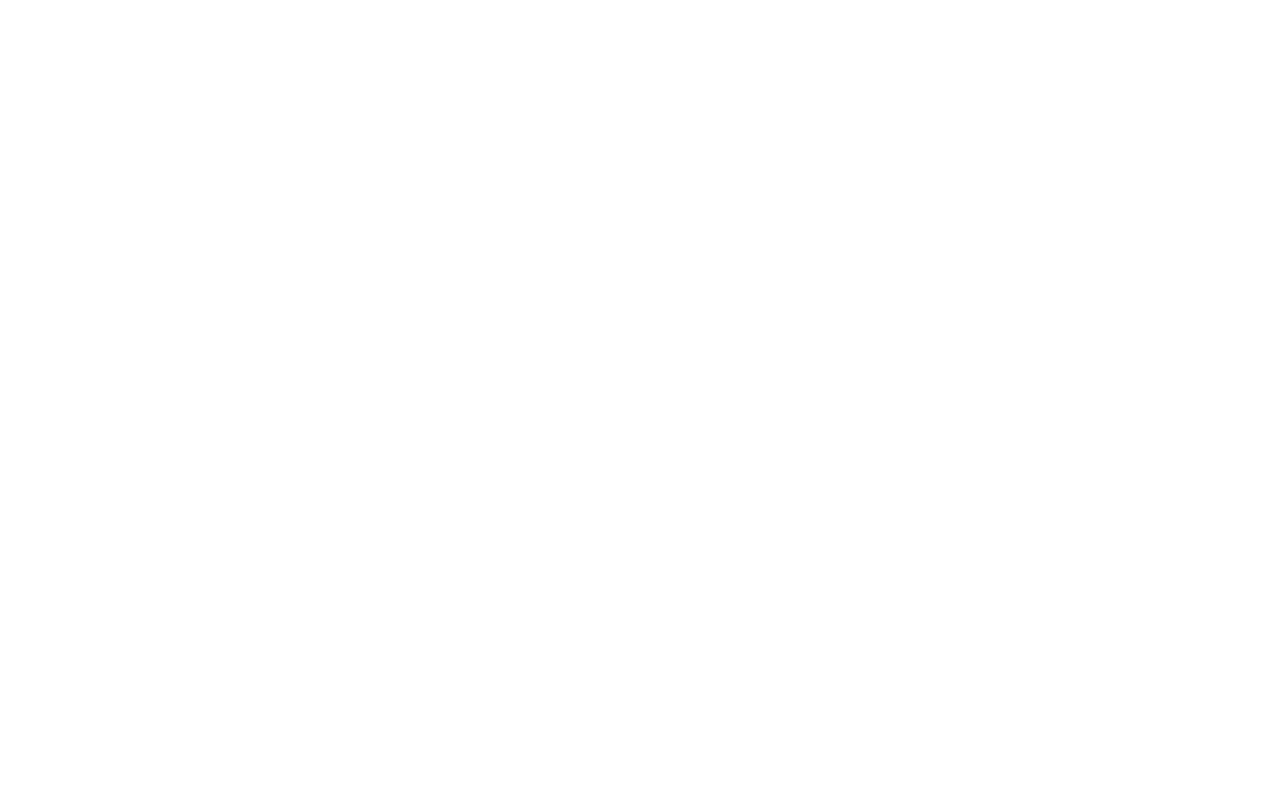
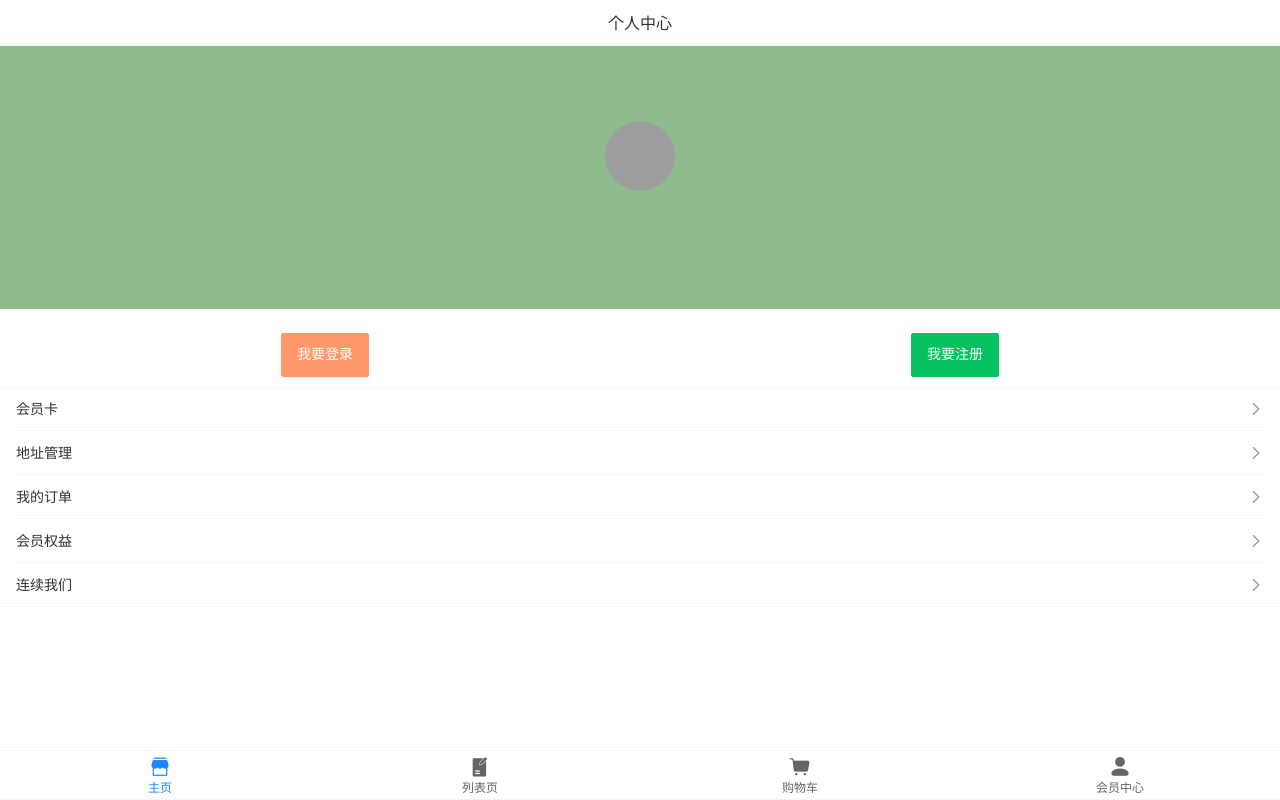
Before and after one commit to GkNj/smilevue, a Vue app: page /member in a window 1280 px wide. Built offline with nearby package versions, Linux system fonts and the light colour scheme; grey boxes are pictures that could not be loaded.

Commit message:
添加导航栏，制作个人中心页面。完成项目。收工。

```diff
--- /dev/null
+++ b/src/components/pages/Cart.vue
@@ -0,0 +1,140 @@
+<template>
+    <div>
+        <div class="navBar">
+            <van-nav-bar title="购物车"/>
+        </div>
+        <!--        清空购物车-->
+        <div class="cart-title">
+            <van-button size="small" type="danger" @click="clearCart" plain>清空购物车</van-button>
+        </div>
+        <!--        购物车列表-->
+        <div class="cart-list">
+            <div class="row" v-for="(item,index) in cartInfo" :key="index">
+                <div class="img">
+                    <img :src="item.image" width="100%">
+                </div>
+                <div class="text">
+                    <div class="goods-name">{{item.Name}}</div>
+                    <div class="control">
+                        <van-stepper v-model="item.count"/>
+                    </div>
+                </div>
+                <div class="price">
+                    <div>￥{{item.price|moneyFilter}}</div>
+                    <div>x{{item.count}}</div>
+                    <div class="allMoney">￥{{item.price*item.count|moneyFilter}}</div>
+                </div>
+            </div>
+        </div>
+        <div class="totalMoney">
+            商品总价：￥{{totalMoney | moneyFilter}}
+        </div>
+    </div>
+</template>
+
+<script>
+    import {toMoney} from "../filter/moneyFilter";
+
+    export default {
+        name: "Cart",
+        data() {
+            return {
+                cartInfo: [],
+                isEmpty: false
+            }
+        },
+        computed: {
+            /**
+             * 计算商品总价格
+             * @returns {number}
+             */
+            totalMoney() {
+                let allMoney = 0;
+                this.cartInfo.forEach((item) => {
+                    allMoney += item.price * item.count;
+                });
+                localStorage.cartInfo = JSON.stringify(this.cartInfo);
+                return allMoney
+            }
+        },
+        filters: {
+            /**
+             * 价格过滤器
+             * @param money
+             * @returns {*}
+             */
+            moneyFilter(money) {
+                return toMoney(money)
+            }
+        },
+        created() {
+            this.getCartInfo()
+        },
+        methods: {
+            getCartInfo() {
+                if (localStorage.cartInfo) {
+                    this.cartInfo = JSON.parse(localStorage.cartInfo)
+                }
+                console.log('this.cartInfo:' + JSON.stringify(this.cartInfo));
+                this.isEmpty = this.cartInfo.length > 0 ? true : false
+            },
+            clearCart() {
+                localStorage.removeItem('cartInfo');
+                this.cartInfo = [];
+            }
+        }
+    }
+</script>
+
+<style scoped>
+    .cart-title {
+        background-color: #fff;
+        height: 2rem;
+        line-height: 2rem;
+        padding: 5px;
+        border-bottom: 1px solid #E4E7Ed;
+        text-align: right;
+
+    }
+
+    .cart-list {
+        background-color: #fff;
+    }
+
+    .row {
+        display: flex;
+        flex-direction: row;
+        flex-wrap: nowrap;
+        padding: 0.5rem;
+        font-size: 0.85rem;
+    }
+
+    .img {
+        flex: 6;
+    }
+
+    .text {
+        flex: 14;
+        padding-left: 10px;
+    }
+
+    .control {
+        padding-top: 10px;
+    }
+
+    .price {
+        flex: 4;
+        text-align: right;
+    }
+
+    .allMoney {
+        color: red;
+    }
+
+    .totalMoney {
+        text-align: right;
+        background-color: #fff;
+        border-bottom: 1px solid #E4E7ED;
+        padding: 5px;
+    }
+</style>
--- a/src/components/pages/CategoryList.vue
+++ b/src/components/pages/CategoryList.vue
@@ -73,7 +73,7 @@
         mounted() {
             let windowHeight = document.documentElement.clientHeight;
             document.getElementById('leftNav').style.height = windowHeight - 46 + 'px';
-            document.getElementById('list-div').style.height = windowHeight - 90 + 'px'
+            document.getElementById('list-div').style.height = windowHeight - 90 - 50 + 'px'
         },
         filters: {
             toMoney(money) {
--- a/src/components/pages/Goods.vue
+++ b/src/components/pages/Goods.vue
@@ -27,7 +27,7 @@
         <div class="goods-bottom">
 
             <div>
-                <van-button size="large" type="primary">
+                <van-button size="large" type="primary" @click="addGoodsToCart">
                     加入购物车
                 </van-button>
             </div>
@@ -79,6 +79,34 @@
             },
             onClickLeft() {
                 this.$router.go(-1)
+            },
+            /**
+             * 添加商品到购物车
+             */
+            addGoodsToCart() {
+                // localStorage.removeItem('cartInfo');
+                //取出购物车的商品数据
+                console.log(localStorage.cartInfo + '--------------')
+                let cartInfo = localStorage.cartInfo ? JSON.parse(localStorage.cartInfo) : [];
+                console.log(cartInfo);
+                //判断购物车内是否有当前商品，如果有显示已有此商品，如果没有，则添加
+                let isHaveGoodsInfo = cartInfo.find(cart => cart.goodsId === this.goodsId);
+                console.log(isHaveGoodsInfo);
+                if (!isHaveGoodsInfo) {
+                    let newGoodsInfo = {
+                        goodsId:this.goodsInfo.ID,
+                        Name:this.goodsInfo.NAME,
+                        price:this.goodsInfo.PRESENT_PRICE,
+                        image:this.goodsInfo.IMAGE1,
+                        count:1
+                    };
+                    cartInfo.push(newGoodsInfo);//添加到购物车
+                    localStorage.cartInfo = JSON.stringify(cartInfo);//操作本地数据库
+                    Toast.success('添加成功')
+                } else {
+                    Toast.fail('已有此商品')
+                }
+                this.$router.push('/cart')
             }
         },
         filters: {
--- /dev/null
+++ b/src/components/pages/Main.vue
@@ -0,0 +1,64 @@
+<template>
+    <div>
+        <div class="main-div">
+            <keep-alive>
+                <router-view/>
+            </keep-alive>
+
+        </div>
+
+        <van-tabbar v-model="active" @change="change(active)">
+            <van-tabbar-item icon="shop">主页</van-tabbar-item>
+            <van-tabbar-item icon="records">列表页</van-tabbar-item>
+            <van-tabbar-item icon="cart">购物车</van-tabbar-item>
+            <van-tabbar-item icon="contact">会员中心</van-tabbar-item>
+        </van-tabbar>
+    </div>
+
+</template>
+
+<script>
+    export default {
+        name: "Main",
+        data() {
+            return {
+                active: 0
+            }
+        },
+        created() {
+            this.changeActive()
+        },
+        methods: {
+            /**
+             * 判断路径来让导航栏跟随变化
+             */
+            changeActive() {
+                let nowPath = this.$route.path;
+                if (nowPath == '/cart') {
+                    this.active = 2
+                }
+            },
+            change(active) {
+                console.log(active);
+                switch (active) {
+                    case 0:
+                        this.$router.push({name: 'shoppingMall'})
+                        break;
+                    case 1:
+                        this.$router.push({name: 'categoryList'})
+                        break;
+                    case 2:
+                        this.$router.push({name: 'cart'})
+                        break;
+                    case 3:
+                        this.$router.push({name: 'member'})
+                        break;
+                }
+            }
+        }
+    }
+</script>
+
+<style scoped>
+
+</style>
--- /dev/null
+++ b/src/components/pages/Member.vue
@@ -0,0 +1,63 @@
+<template>
+    <div>
+        <div>
+            <van-nav-bar title="个人中心"></van-nav-bar>
+        </div>
+        <div class="top">
+            <img class="top-image"
+                 src="https://user-gold-cdn.xitu.io/2019/12/25/16f3b46adf98ff6c?imageView2/1/w/100/h/100/q/85/format/webp/interlace/1"
+                 alt="">
+        </div>
+        <div class="login">
+            <div>
+                <van-button type="warning">我要登录</van-button>
+            </div>
+            <div>
+                <van-button type="primary">我要注册</van-button>
+            </div>
+        </div>
+        <div>
+            <van-cell-group>
+                <van-cell title="会员卡" is-link></van-cell>
+                <van-cell title="地址管理" is-link></van-cell>
+                <van-cell title="我的订单" is-link></van-cell>
+                <van-cell title="会员权益" is-link></van-cell>
+                <van-cell title="连续我们" is-link></van-cell>
+            </van-cell-group>
+        </div>
+    </div>
+</template>
+
+<script>
+    export default {
+        name: "Member"
+    }
+</script>
+
+<style scoped>
+    .top {
+        height: 5rem;
+        text-align: center;
+        padding-top: 2rem;
+        background-color:  darkseagreen;
+    }
+
+    .top-image {
+        height: 70px;
+        width: 70px;
+        border-radius: 50px;
+
+    }
+
+    .login {
+        display: flex;
+        flex-direction: row;
+        background-color: #fff;
+        padding: 10px;
+    }
+
+    .login div {
+        flex: 1;
+        text-align: center;
+    }
+</style>
--- a/src/components/pages/ShoppingMall.vue
+++ b/src/components/pages/ShoppingMall.vue
@@ -65,7 +65,8 @@
                 <van-list>
                     <!--                    列与列之间的间距为20px-->
                     <van-row gutter="20">
-                        <van-col span="12" v-for="(item,index) in hotGoods" :key="index">
+                        <van-col span="12" v-for="(item,index) in hotGoods" :key="index"
+                                 @click="gotoGoodsInfo(item.goodsId)">
                             <goods-info :goodsImage="item.image" :goodsName="item.name"
                                         :goodsPrice="item.price">
                             </goods-info>
@@ -112,6 +113,11 @@
                 return toMoney(money)
             }
         },
+        methods: {
+            gotoGoodsInfo(id) {
+                this.$router.push({name: 'goods', params: {goodsId: id}})
+            }
+        },
         components: {
             floorComponent,
             goodsInfo
@@ -137,6 +143,7 @@
                     this.floor1_1 = res.data.floor1[1];
                     this.floor1_2 = res.data.floor1[2];
                     this.hotGoods = res.data.hotGoods;
+
                 }
             }).catch(error => {
                 console.log(error)
@@ -212,6 +219,8 @@
 
     .hotGoods {
         background-color: #fff;
+        height: 130rem;
+        overflow: hidden;
         font-size: 14px;
     }
 
```
Also changed, not shown: src/router/index.js (+19 -7 lines).
